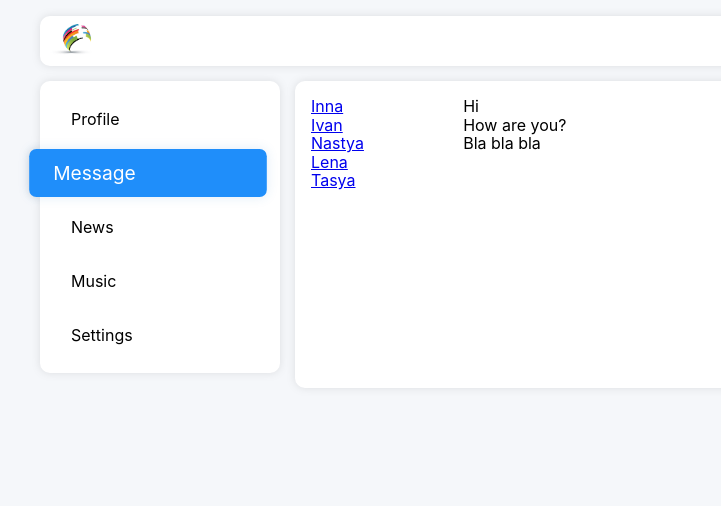
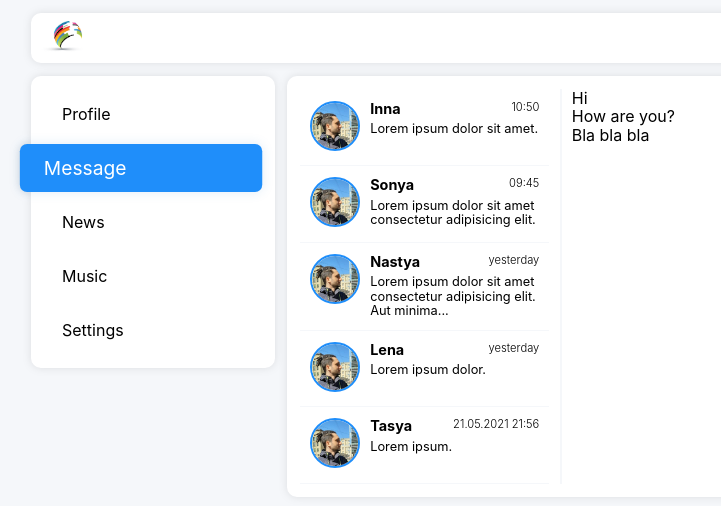
Before and after one commit to xsmirx/social-network, a React (Create React App) app: page /dialogs in a window 1280 px wide. Shown: the top 506 px of the page, without its empty margins (0-721 px from the left). Built offline with nearby package versions, Linux system fonts and the light colour scheme.

Commit message:
stylised dialogs list

```diff
--- a/src/App.css
+++ b/src/App.css
@@ -1,13 +1,14 @@
 .App {
-  max-width: 1200px;
+  max-width: 1250px;
   margin: 0 auto;
-  padding: 1rem 0;
+  padding: 0.8rem 1rem;
   display: grid;
   grid-template-columns: minmax(100px, 20%) 1fr;
-  gap: 15px;
+  gap: 0.8rem;
   grid-template-areas:
     "header header"
     "navbar main"
+    "friends main"
     ". main";
 }
 
--- a/src/App.js
+++ b/src/App.js
@@ -28,13 +28,11 @@ export const App = (props) => {
           <Route
             exact
             path="/"
-            render={() => <Profile posts={props.posts} />}
+            render={() => <Profile data={props.state.profilePage} />}
           />
           <Route
             path="/dialogs"
-            render={() => (
-              <Dialogs dialogs={props.dialogs} messeges={props.messeges} />
-            )}
+            render={() => <Dialogs data={props.state.dialogsPage} />}
           />
           <Route path="/news" render={News} />
           <Route path="/music" render={Music} />
--- a/src/components/Dialogs/DialogName/DialogName.jsx
+++ b/src/components/Dialogs/DialogName/DialogName.jsx
@@ -1,11 +1,26 @@
 import React from "react";
 import { NavLink } from "react-router-dom";
-import style from "./../Dialogs.module.css";
+import style from "./DialogName.module.css";
 
 export const DialogName = (props) => {
   return (
-    <NavLink to={`/dialogs/${props.id}`} className={style.dialogs__user}>
-      {props.name}
+    <NavLink
+      to={`/dialogs/${props.id}`}
+      className={style.dialog}
+      activeClassName={style.dialog_active}
+    >
+      <div className={style.dialog__avatar}>
+        <img src="./avatar.jpg" />
+      </div>
+      <div className={style.dialog__description}>
+        <div className={style.dialog__title}>
+          <p className={style.dialog__name}>{props.name}</p>
+          <p className={style.dialog__time}>{props.timeLastMessege}</p>
+        </div>
+        <div className={style.dialog__lastMessege}>
+          <p>{props.lastMessege}</p>
+        </div>
+      </div>
     </NavLink>
   );
 };
--- /dev/null
+++ b/src/components/Dialogs/DialogName/DialogName.module.css
@@ -0,0 +1,86 @@
+.dialog {
+  position: relative;
+  display: flex;
+  gap: 10px;
+  width: 100%;
+  padding: 10px;
+
+  color: black;
+  text-decoration: none;
+  border-radius: 8px;
+  transition: 0.3s all ease 0s;
+}
+.dialog::after {
+  content: "";
+  display: block;
+  position: absolute;
+  width: 100%;
+  height: 1px;
+  left: 0;
+  bottom: -2px;
+  background-color: #f5f7fa;
+}
+.dialog:hover {
+  background-color: rgb(31, 142, 250);
+  box-shadow: 0px 0 10px rgb(49 127 203 / 15%);
+  border-radius: 8px;
+}
+.dialog_active {
+  background-color: rgb(31, 142, 250);
+  transform: scale(1.03);
+  box-shadow: 0px 0 10px rgb(49 127 203 / 15%);
+  border-radius: 8px;
+}
+
+.dialog__description {
+  width: 100%;
+  display: flex;
+  flex-direction: column;
+  gap: 0.3rem;
+}
+
+.dialog__avatar img {
+  width: 50px;
+  border-radius: 50%;
+  border: 2px solid #1f8efa;
+}
+.dialog:hover .dialog__avatar img {
+  border: 2px solid white;
+}
+
+.dialog__title {
+  width: 100%;
+  display: flex;
+  justify-content: space-between;
+}
+
+p.dialog__name {
+  font-weight: bold;
+  font-size: 0.9rem;
+}
+
+p.dialog__time {
+  font-size: 0.7rem;
+  font-weight: 300;
+}
+
+.dialog__lastMessege p {
+  font-size: 0.8rem;
+}
+
+.dialog:hover p.dialog__name {
+  color: white;
+}
+.dialog:hover p.dialog__time {
+  color: white;
+}
+
+.dialog_active p.dialog__name {
+  color: white;
+}
+.dialog_active p.dialog__time {
+  color: white;
+}
+.dialog_active .dialog__avatar img {
+  border: 2px solid white;
+}
--- a/src/components/Dialogs/Dialogs.jsx
+++ b/src/components/Dialogs/Dialogs.jsx
@@ -5,10 +5,10 @@ import { Messege } from "./Messege/Messege";
 
 export const Dialogs = (props) => {
 
-  let dialogElements = props.dialogs.map((dialog) => (
-    <DialogName id={dialog.id} name={dialog.name} />
+  let dialogElements = props.data.dialogs.map((dialog) => (
+    <DialogName id={dialog.id} name={dialog.name} lastMessege={dialog.lastMessege} timeLastMessege={dialog.timeLastMessege} />
   ));
-  let messegesElements = props.messeges.map((messege) => (
+  let messegesElements = props.data.messeges.map((messege) => (
     <Messege message={messege.messege} />
   ));
 
--- a/src/components/Dialogs/Dialogs.module.css
+++ b/src/components/Dialogs/Dialogs.module.css
@@ -1,12 +1,26 @@
 .dialogs {
-  padding: 1rem;
+  padding: 0.8rem;
   display: grid;
-  grid-template-columns: 1fr 5fr;
+  grid-template-columns: 3fr 8fr;
+  gap: 1.4rem;
   height: 100%;
 }
 .dialogs__users {
+  position: relative;
   display: flex;
   flex-direction: column;
+  gap: 3px;
+  padding: 2px 0;
+}
+.dialogs__users::after {
+  content: "";
+  display: block;
+  position: absolute;
+  right: -0.8rem;
+  top: 0;
+  width: 2px;
+  height: 100%;
+  background-color: #f5f7fa;
 }
 .dialogs__messeges {
 }
--- a/src/components/Navbar/Navbar.module.css
+++ b/src/components/Navbar/Navbar.module.css
@@ -14,6 +14,8 @@
 
   color: black;
   text-decoration: none;
+
+  transition: 0.3s all ease 0s;
 }
 .navbar a.active {
   position: relative;
--- a/src/components/Profile/Profile.jsx
+++ b/src/components/Profile/Profile.jsx
@@ -7,7 +7,7 @@ export function Profile(props) {
   return (
     <div className={style.profile}>
       <ProfileInfo />
-      <MyPosts posts={props.posts} />
+      <MyPosts posts={props.data.posts} />
     </div>
   );
 }
--- a/src/index.css
+++ b/src/index.css
@@ -1,9 +1,10 @@
+@import url("https://fonts.googleapis.com/css2?family=Ubuntu:ital,wght@0,300;0,400;0,500;0,700;1,300;1,400;1,500;1,700&display=swap");
+
 * {
   box-sizing: border-box;
 }
 body {
   background: #f5f7fa;
-  margin: 0;
   font-family: -apple-system, BlinkMacSystemFont, "Segoe UI", "Roboto", "Oxygen",
     "Ubuntu", "Cantarell", "Fira Sans", "Droid Sans", "Helvetica Neue",
     sans-serif;
--- a/src/index.js
+++ b/src/index.js
@@ -3,34 +3,11 @@ import ReactDOM from "react-dom";
 import "./index.css";
 import { App } from "./App";
 import reportWebVitals from "./reportWebVitals";
-import { DialogName } from "./components/Dialogs/DialogName/DialogName";
-import { Messege } from "./components/Dialogs/Messege/Messege";
-
-let dialogs = [
-  { id: 1, name: "Inna" },
-  { id: 2, name: "Ivan" },
-  { id: 3, name: "Nastya" },
-  { id: 4, name: "Lena" },
-  { id: 5, name: "Tasya" },
-];
-let messeges = [
-  { id: 1, messege: "Hi" },
-  { id: 2, messege: "How are you?" },
-  { id: 3, messege: "Bla bla bla" },
-];
-let posts = [
-  { id: 1, messege: "Lorem", likesCount: 12 },
-  {
-    id: 2,
-    messege: "Hello, best of the best social network!",
-    likesCount: 87,
-  },
-  { id: 3, messege: "wow!", likesCount: 4 },
-];
+import { state } from "./redux/state";
 
 ReactDOM.render(
   <React.StrictMode>
-    <App dialogs={dialogs} messeges={messeges} posts={posts} />
+    <App state={state} />
   </React.StrictMode>,
   document.getElementById("root")
 );
--- /dev/null
+++ b/src/redux/state.js
@@ -0,0 +1,55 @@
+export const state = {
+  dialogsPage: {
+    dialogs: [
+      {
+        id: 1,
+        name: "Inna",
+        lastMessege: "Lorem ipsum dolor sit amet.",
+        timeLastMessege: "10:50",
+      },
+      {
+        id: 2,
+        name: "Sonya",
+        lastMessege: "Lorem ipsum dolor sit amet consectetur adipisicing elit.",
+        timeLastMessege: "09:45",
+      },
+      {
+        id: 3,
+        name: "Nastya",
+        lastMessege:
+          "Lorem ipsum dolor sit amet consectetur adipisicing elit. Aut minima...",
+        timeLastMessege: "yesterday",
+      },
+      {
+        id: 4,
+        name: "Lena",
+        lastMessege: "Lorem ipsum dolor.",
+        timeLastMessege: "yesterday",
+      },
+      {
+        id: 5,
+        name: "Tasya",
+        lastMessege: "Lorem ipsum.",
+        timeLastMessege: "21.05.2021 21:56",
+      },
+    ],
+    messeges: [
+      { id: 1, messege: "Hi" },
+      { id: 2, messege: "How are you?" },
+      { id: 3, messege: "Bla bla bla" },
+    ],
+  },
+  profilePage: {
+    posts: [
+      { id: 1, messege: "Lorem", likesCount: 12 },
+      {
+        id: 2,
+        messege: "Hello, best of the best social network!",
+        likesCount: 87,
+      },
+      { id: 3, messege: "wow!", likesCount: 4 },
+      { id: 3, messege: "wow!", likesCount: 4 },
+      { id: 3, messege: "wow!", likesCount: 4 },
+    ],
+  },
+};
```
Also changed, not shown: public/Sprint Report Dashboard.png (added).
